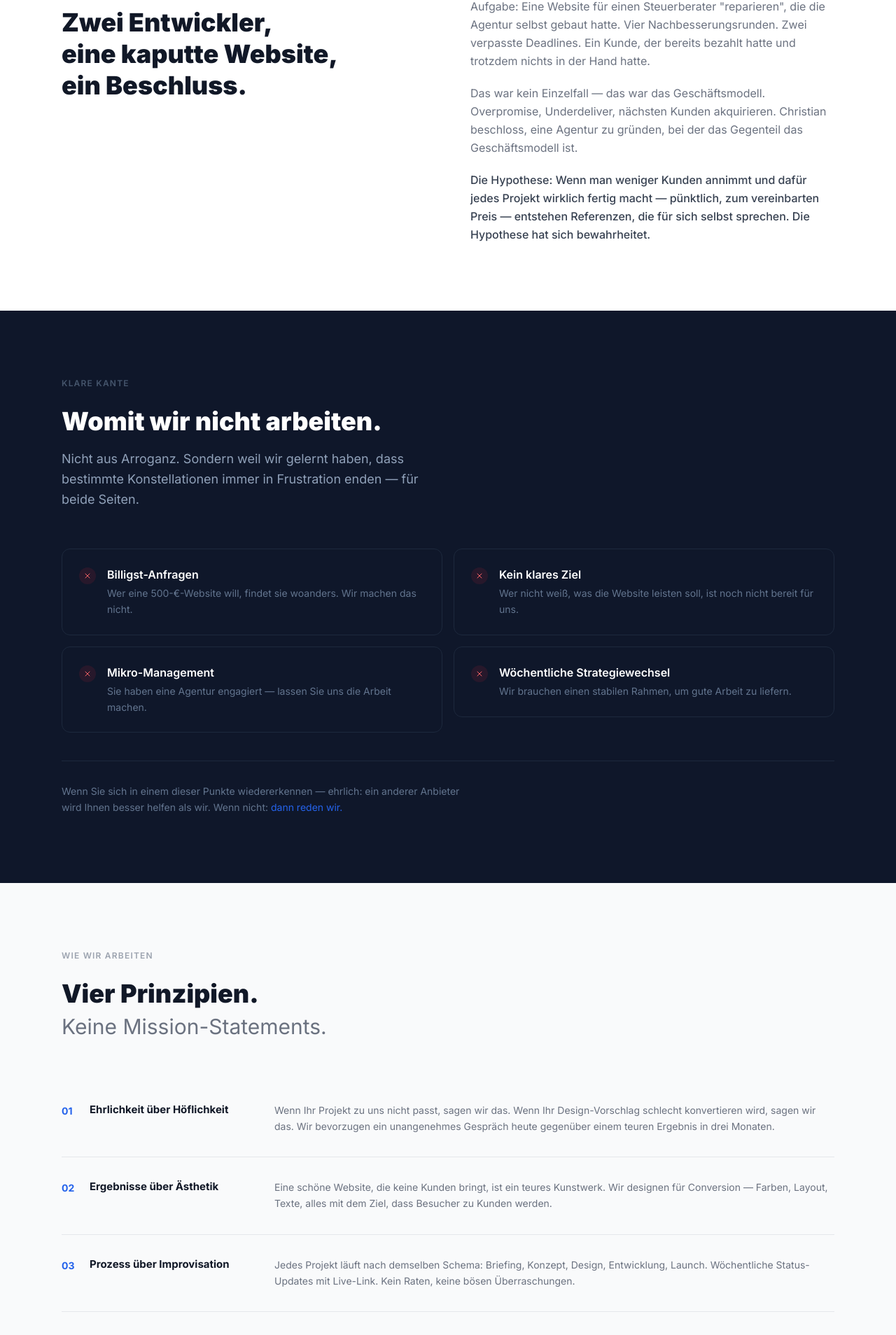
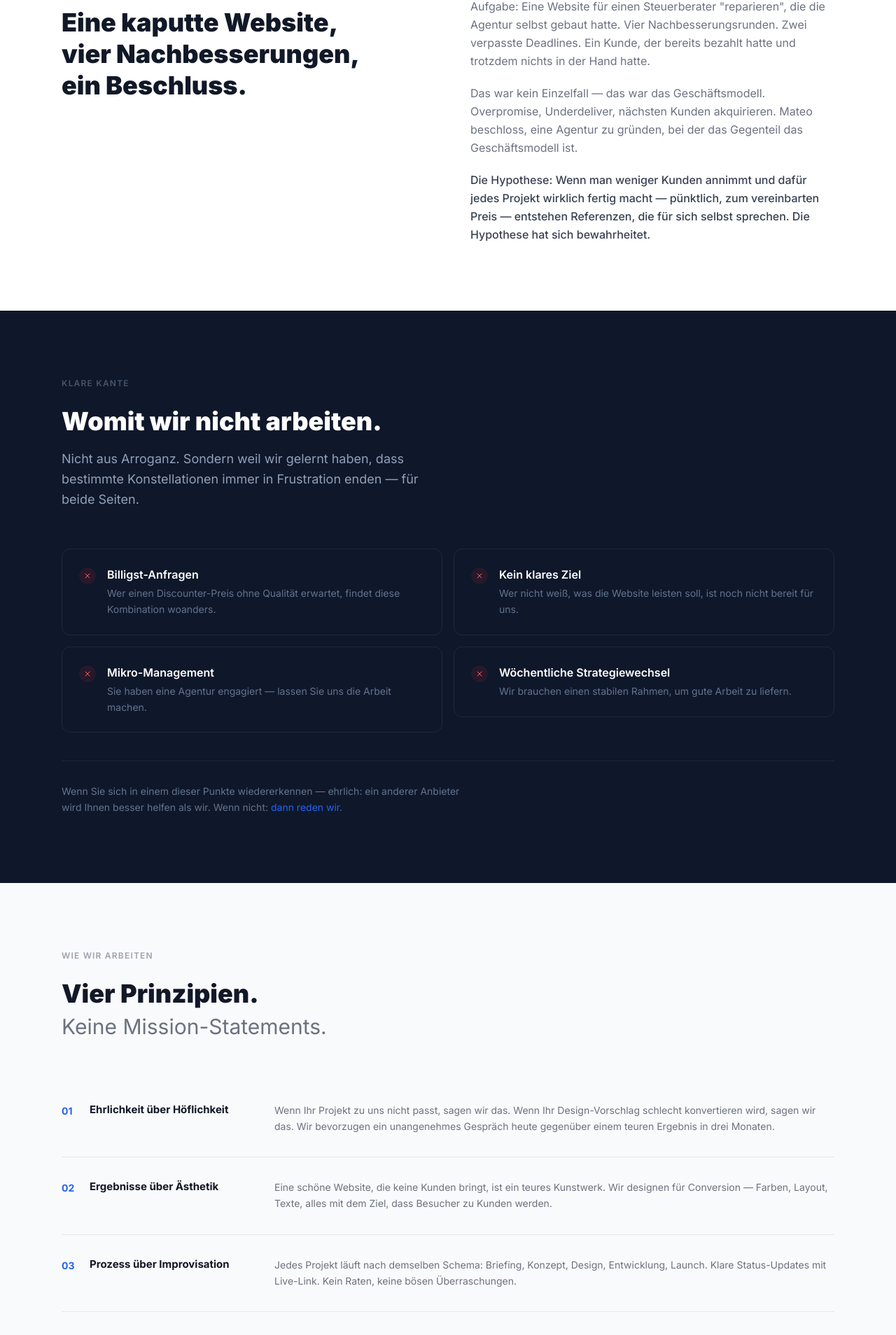
Before and after one commit to chjungdus/Neue-Website, a Next.js app: page /ueber-uns in a window 1280 px wide. Shown: the part 640-2548 px from the top of the page at 70% size. Built offline with nearby package versions, Linux system fonts and the light colour scheme.

Commit message:
feat: update team to Mateo Sainz de la Maza and Zhou Jun

```diff
--- a/src/app/ueber-uns/page.tsx
+++ b/src/app/ueber-uns/page.tsx
@@ -15,7 +15,7 @@ const values = [
   },
   {
     title: "Prozess über Improvisation",
-    body: "Jedes Projekt läuft nach demselben Schema: Briefing, Konzept, Design, Entwicklung, Launch. Wöchentliche Status-Updates mit Live-Link. Kein Raten, keine bösen Überraschungen.",
+    body: "Jedes Projekt läuft nach demselben Schema: Briefing, Konzept, Design, Entwicklung, Launch. Klare Status-Updates mit Live-Link. Kein Raten, keine bösen Überraschungen.",
   },
   {
     title: "Weniger Kunden, bessere Arbeit",
@@ -26,7 +26,7 @@ const values = [
 const notForUs = [
   {
     type: "Billigst-Anfragen",
-    desc: "Wer eine 500-€-Website will, findet sie woanders. Wir machen das nicht.",
+    desc: "Wer einen Discounter-Preis ohne Qualität erwartet, findet diese Kombination woanders.",
   },
   {
     type: "Kein klares Ziel",
@@ -44,21 +44,20 @@ const notForUs = [
 
 const team = [
   {
-    name: "Christian Jung",
+    name: "Mateo Sainz de la Maza",
     role: "Gründer & Lead Developer",
     since: "Düsseldorf",
-    body: "Hat vor DigitalForge mehrere Jahre als Frontend-Entwickler bei anderen Agenturen gearbeitet. Hat die Muster gesehen: Overpromising im Vertrieb, Underdelivering in der Umsetzung. Hat DigitalForge gegründet, um das Gegenteil zu beweisen.",
+    body: "Hat mehrere Jahre als Frontend-Entwickler und digitaler Stratege für verschiedene Unternehmen und Agenturen gearbeitet. Hat die immer gleichen Muster gesehen: Overpromising im Vertrieb, Underdelivering in der Umsetzung. Hat DigitalForge gegründet, um das Gegenteil zu beweisen.",
     focus: ["Next.js & React", "Conversion-Optimierung", "Performance"],
   },
   {
-    name: "Lena Hofmann",
+    name: "Zhou Jun",
     role: "Design & UX",
     since: "Düsseldorf",
-    body: "Hat UX-Design studiert und danach in einem E-Commerce-Startup die Auswirkung von Design-Entscheidungen auf Kaufraten direkt gemessen. Gestaltet keine schönen Seiten — gestaltet Seiten, die verkaufen.",
+    body: "Hat UX-Design studiert und danach in mehreren digitalen Projekten die direkte Auswirkung von Design-Entscheidungen auf Konversionsraten gemessen. Gestaltet keine schönen Seiten — gestaltet Seiten, die Besucher in Kunden verwandeln.",
     focus: ["Figma & Prototyping", "UX-Research", "A/B-Testing"],
   },
 ]
-
 
 export default function UeberUnsPage() {
   return (
@@ -92,9 +91,9 @@ export default function UeberUnsPage() {
                 Wie es begann
               </p>
               <h2 className="text-3xl md:text-4xl font-black text-[#111827] mb-6 leading-tight">
-                Zwei Entwickler,
+                Eine kaputte Website,
                 <br />
-                eine kaputte Website,
+                vier Nachbesserungen,
                 <br />
                 ein Beschluss.
               </h2>
@@ -103,14 +102,14 @@ export default function UeberUnsPage() {
             <FadeIn delay={0.1}>
               <div className="space-y-5 text-[#6b7280] leading-relaxed">
                 <p>
-                  Christian hat als Freelancer für eine andere Agentur gearbeitet. Aufgabe:
+                  Mateo hat als Freelancer für eine andere Agentur gearbeitet. Aufgabe:
                   Eine Website für einen Steuerberater &quot;reparieren&quot;, die die Agentur selbst gebaut
                   hatte. Vier Nachbesserungsrunden. Zwei verpasste Deadlines. Ein Kunde, der bereits
                   bezahlt hatte und trotzdem nichts in der Hand hatte.
                 </p>
                 <p>
                   Das war kein Einzelfall — das war das Geschäftsmodell. Overpromise, Underdeliver,
-                  nächsten Kunden akquirieren. Christian beschloss, eine Agentur zu gründen, bei der
+                  nächsten Kunden akquirieren. Mateo beschloss, eine Agentur zu gründen, bei der
                   das Gegenteil das Geschäftsmodell ist.
                 </p>
                 <p className="text-[#374151] font-medium">
@@ -121,7 +120,6 @@ export default function UeberUnsPage() {
               </div>
             </FadeIn>
           </div>
-
         </div>
       </section>
 
@@ -234,7 +232,8 @@ export default function UeberUnsPage() {
                       {member.name
                         .split(" ")
                         .map((n) => n[0])
-                        .join("")}
+                        .join("")
+                        .slice(0, 2)}
                     </span>
                   </div>
 
```
